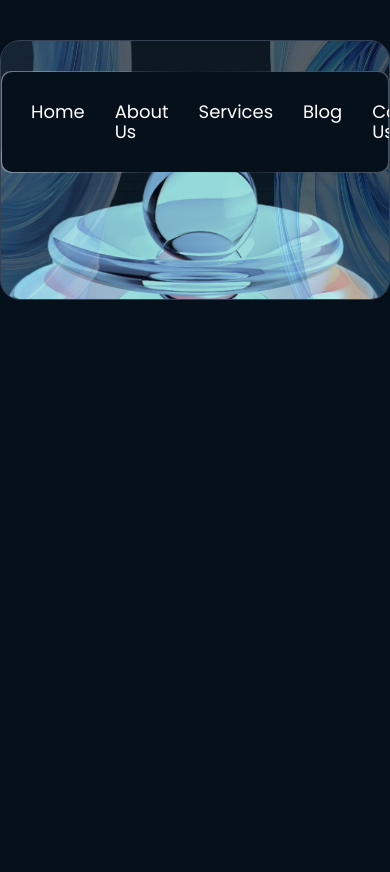
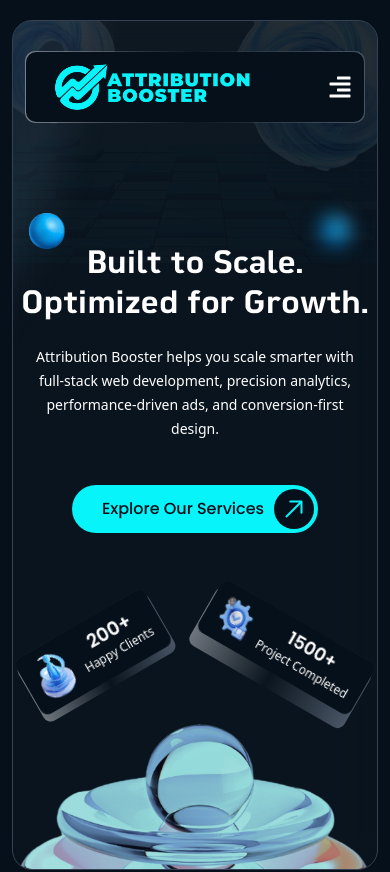
Before and after one commit to team-pr01/Attribution-Booster-Client, a Next.js app: page / in a window 390 px wide. Shown: the top 872 px of the page. Built offline with nearby package versions, Linux system fonts and the light colour scheme.

Commit message:
Added animation in hero section and made responsive

```diff
--- a/src/app/layout.tsx
+++ b/src/app/layout.tsx
@@ -2,7 +2,7 @@ import type { Metadata } from "next";
 import "./globals.css";
 
 export const metadata: Metadata = {
-  title: "Create Next App",
+  title: "Attribution Booster",
   description: "Generated by create next app",
 };
 
--- a/src/components/HomePage/Hero/Hero.tsx
+++ b/src/components/HomePage/Hero/Hero.tsx
@@ -1,132 +1,400 @@
+/* eslint-disable @typescript-eslint/no-explicit-any */
+"use client";
+
 import Image from "next/image";
 import { ICONS, IMAGES } from "../../../../public/assets";
 import Navbar from "@/components/Shared/Navbar/Navbar";
+import { motion } from "framer-motion";
+import { useInView } from "framer-motion";
+import { useRef } from "react";
 
 const Hero = () => {
+  const containerRef = useRef(null);
+  const isInView = useInView(containerRef, { once: true, amount: 0.3 });
+
+  // Animation variants
+  const fadeInUp: any = {
+    hidden: { opacity: 0, y: 60 },
+    visible: {
+      opacity: 1,
+      y: 0,
+      transition: { duration: 0.8, ease: "easeOut" },
+    },
+  };
+
+  const staggerContainer: any = {
+    hidden: { opacity: 0 },
+    visible: {
+      opacity: 1,
+      transition: {
+        staggerChildren: 0.2,
+      },
+    },
+  };
+
+  const rotateCardLeft: any = {
+    hidden: { opacity: 0, x: -100, rotate: -45 },
+    visible: {
+      opacity: 1,
+      x: 0,
+      rotate: -30,
+      transition: { duration: 0.7, ease: "easeOut" },
+    },
+    hover: {
+      rotate: -4,
+      transition: { duration: 0.3, ease: "easeInOut" },
+    },
+  };
+
+  const rotateCardRight: any = {
+    hidden: { opacity: 0, x: 100, rotate: 45 },
+    visible: {
+      opacity: 1,
+      x: 0,
+      rotate: 30,
+      transition: { duration: 0.7, ease: "easeOut" },
+    },
+    hover: {
+      rotate: 4,
+      transition: { duration: 0.3, ease: "easeInOut" },
+    },
+  };
+
+  const floatAnimation: any = {
+    hidden: { opacity: 0, scale: 0.8 },
+    visible: {
+      opacity: 0.3,
+      scale: 1,
+      transition: { duration: 1.2, ease: "easeOut" },
+    },
+  };
+
+  const buttonAnimation: any = {
+    hidden: { opacity: 0, scale: 0.8 },
+    visible: {
+      opacity: 1,
+      scale: 1,
+      transition: { duration: 0.5, ease: "easeOut" },
+    },
+    hover: {
+      scale: 1.05,
+      transition: { duration: 0.2 },
+    },
+    tap: { scale: 0.95 },
+  };
+
+  const globeAnimation: any = {
+    hidden: { opacity: 0, scale: 0 },
+    visible: {
+      opacity: 1,
+      scale: 1,
+      transition: { duration: 0.8, ease: "easeOut" },
+    },
+  };
+
+  const heroImageAnimation: any = {
+    hidden: { opacity: 0, y: 100 },
+    visible: {
+      opacity: 1,
+      y: 0,
+      transition: { duration: 1, ease: "easeOut", delay: 0.5 },
+    },
+  };
+
   return (
-    <div className="max-w-[1800px] h-[1030px] mx-auto py-10">
-      <div className="rounded-[20px]  bg-[rgba(255,255,255,0.02)] border border-gray-700 backdrop-blur-[15px] relative overflow-hidden">
-        <div className="absolute w-full top-[30px] z-9999">
+    <motion.div
+      ref={containerRef}
+      initial="hidden"
+      animate={isInView ? "visible" : "hidden"}
+      className="max-w-[1800px] mx-auto py-5 lg:py-10 px-3 2xl:px-0"
+    >
+      <motion.div
+        className="rounded-[20px] bg-[rgba(255,255,255,0.02)] border border-gray-700 backdrop-blur-[15px] relative overflow-hidden h-[850px] 2xl:h-[1080px]"
+        initial={{ opacity: 0, scale: 0.95 }}
+        animate={{ opacity: 1, scale: 1 }}
+        transition={{ duration: 1, ease: "easeOut" }}
+      >
+        <div className="absolute w-full top-[30px] z-9999 px-3 lg:px-0">
           <Navbar />
         </div>
+
         {/* Top globes */}
-        <div className="flex items-center justify-between max-w-[1000px] absolute left-[450px] top-48 w-full">
-          <Image src={IMAGES.globeCircle} alt="" className="size-12" />
-          <Image src={IMAGES.globeCircle} alt="" className="size-9 blur-[10px]" />
-        </div>
+        <motion.div
+          className="flex items-center justify-between max-w-[320px] 2xl:max-w-[1000px] absolute left-4 lgl:left-[300px] 2xl:left-[450px] top-48 w-full"
+          variants={staggerContainer}
+        >
+          <motion.div variants={globeAnimation}>
             <Image
-          src={IMAGES.heroBg}
+              src={IMAGES.globeCircle}
               alt=""
-          className="opacity-[0.02] w-full max-h-[1125px]"
+              className="size-9 md:size-12"
             />
+          </motion.div>
+          <motion.div variants={globeAnimation}>
             <Image
-          src={IMAGES.circle}
+              src={IMAGES.globeCircle}
               alt=""
-          className="w-[643px] h-[664px] absolute -top-64 -right-56 opacity-[0.30] z-999"
+              className="size-7 md:size-9 blur-[10px]"
             />
+          </motion.div>
+        </motion.div>
+
+        {/* Hero bg */}
+        <motion.div
+          initial={{ opacity: 0 }}
+          animate={{ opacity: 0.02 }}
+          transition={{ duration: 1.5, delay: 0.5 }}
+        >
+          <Image src={IMAGES.heroBg} alt="" className="w-full max-h-[1125px]" />
+        </motion.div>
+
+        {/* Right circle */}
+        <motion.div
+          variants={floatAnimation}
+          initial="hidden"
+          animate="visible"
+        >
+          <motion.div
+            animate={{ rotate: 360 }}
+            transition={{
+              duration: 20,
+              repeat: Infinity,
+              ease: "linear",
+            }}
+            className="size-[200px] 2xl:size-[643px] absolute -top-10 2xl:-top-64 -right-10 2xl:-right-56 opacity-[0.30] z-999"
+          >
+            <Image src={IMAGES.circle} alt="" className="w-full h-full" />
+          </motion.div>
+        </motion.div>
+
         {/* <Image
   src={IMAGES.heroRightGradient}
   alt=""
-          className="w-[643px] h-[664px] absolute -top-64 -right-56 z-999"
+  className="size-[100px] 2xl:size-[643px] absolute -top-64 -right-56 z-999"
+
   /> */}
-        <Image
-          src={IMAGES.circle}
-          alt=""
-          className="w-[643px] h-[664px] absolute -top-64 -left-56 opacity-[0.30] z-999"
-        />
+
+        {/* Left circle */}
+        <motion.div
+          variants={floatAnimation}
+          initial="hidden"
+          animate="visible"
+          transition={{ delay: 0.2 }}
+        >
+          <motion.div
+            animate={{ rotate: 360 }}
+            transition={{
+              duration: 20,
+              repeat: Infinity,
+              ease: "linear",
+            }}
+            className="size-[150px] 2xl:size-[643px] absolute -top-10 2xl:-top-64 -left-10 2xl:-left-56 opacity-[0.30] z-999"
+          >
+            <Image src={IMAGES.circle} alt="" className="w-full h-full" />
+          </motion.div>
+        </motion.div>
+
+        {/* Left gradient */}
+        <motion.div
+          initial={{ opacity: 0 }}
+          animate={{ opacity: 1 }}
+          transition={{ duration: 1, delay: 0.3 }}
+        >
           <Image
             src={IMAGES.heroLeftGradient}
             alt=""
             className="w-[643px] h-[664px] absolute -top-64 -left-56 z-999"
           />
+        </motion.div>
+        {/* Middle gradient */}
+        <motion.div
+          initial={{ opacity: 0 }}
+          animate={{ opacity: 0.3 }}
+          transition={{ duration: 1, delay: 0.4 }}
+        >
           <Image
             src={IMAGES.heroMiddleGradient}
             alt=""
             className="w-[643px] h-[664px] absolute top-32 left-1/3 z-999 opacity-30"
           />
+        </motion.div>
 
-        <div className="absolute top-56 w-full flex flex-col items-center justify-center">
-          <h1 className="font-MartianBThai text-white text-[90px] font-semibold leading-[99px] max-w-[984px] text-center">
+        {/* Contents */}
+        <motion.div
+          className="absolute top-56 w-full flex flex-col items-center justify-center"
+          variants={staggerContainer}
+        >
+          <motion.h1
+            variants={fadeInUp}
+            className="font-MartianBThai text-white text-[32px] lg:text-[61px] 2xl:text-[90px] font-semibold leading-10 lg:leading-[70px] 2xl:leading-[99px] max-w-full lg:max-w-[700px] 2xl:max-w-[984px] text-center"
+          >
             Built to Scale. Optimized for Growth.
-          </h1>
-          <p className="text-white text-lg text-center leading-[30px] max-w-[760px] mt-5">
+          </motion.h1>
+
+          <motion.p
+            variants={fadeInUp}
+            className="text-white text-sm md:text-lg text-center leading-6 md:leading-[30px] max-w-[760px] mt-5 px-3"
+          >
             Attribution Booster helps you scale smarter with full-stack web
             development, precision analytics, performance-driven ads, and
             conversion-first design.
-          </p>
-          <button className="pl-[30px] pr-1 py-1 bg-primary-5 font-Poppins text-neutral-5 rounded-[28px] font-medium text-lg leading-5 cursor-pointer relative flex items-center gap-2.5 mt-11">
+          </motion.p>
+
+          <motion.button
+            variants={buttonAnimation}
+            whileHover="hover"
+            whileTap="tap"
+            className="pl-[30px] pr-1 py-1 bg-primary-5 font-Poppins text-neutral-5 rounded-[28px] font-medium text-base md:text-lg leading-5 cursor-pointer relative flex items-center gap-2.5 mt-11"
+          >
             Explore Our Services
-            <div className="bg-neutral-5 size-12 rounded-full flex items-center justify-center">
+            <div className="bg-neutral-5 size-10 md:size-12 rounded-full flex items-center justify-center">
               <Image src={ICONS.topRightArrow} alt="" className="size-6" />
             </div>
-          </button>
+          </motion.button>
 
           {/* Rotate cards */}
-          <div className="flex justify-between w-full max-w-[1500px] absolute top-[300px]">
-            {/* Happy Clients Card (rotate left) */}
-            <div className="relative rounded-[10px] p-px bg-linear-to-r from-gray-300/50 via-transparent to-gray-600 -rotate-30 hover:-rotate-[4deg] transition-transform duration-500">
-              <div className="rounded-[10px] bg-neutral-5 backdrop-blur-[15px]">
-                <div className="flex items-center justify-between gap-[30px] px-5 py-3">
+          <div className="flex justify-between w-full max-w-[1300px] 2xl:max-w-[1500px] absolute top-[380px] 2xl:top-[350px] sm:top-[250px] md:top-[300px] px-2 sm:px-5">
+            {/* Happy Clients Card */}
+            <motion.div
+              variants={rotateCardLeft}
+              whileHover="hover"
+              animate="visible"
+              className="relative rounded-lg sm:rounded-[10px] p-px bg-linear-to-r from-gray-300/50 via-transparent to-gray-600"
+            >
+              <motion.div
+                className="rounded-lg sm:rounded-[10px] bg-neutral-5 backdrop-blur-[15px]"
+                animate={{ y: [0, -10, 0] }}
+                transition={{
+                  duration: 4,
+                  repeat: Infinity,
+                  ease: "easeInOut",
+                }}
+              >
+                <div className="flex items-center justify-between gap-3 sm:gap-5 md:gap-[30px] px-3 sm:px-5 py-2 sm:py-3">
+                  <motion.div
+                    animate={{ rotate: [0, 5, 0, -5, 0] }}
+                    transition={{
+                      duration: 6,
+                      repeat: Infinity,
+                      ease: "easeInOut",
+                    }}
+                  >
                     <Image
                       src={IMAGES.happyClients}
-                    alt=""
-                    className="w-[77px] h-[82px]"
+                      alt="Happy Clients"
+                      className="w-9 md:w-[77px] h-12 sm:h-[65px] md:h-[82px]"
                     />
+                  </motion.div>
                   <div>
-                    <h1 className="font-Poppins text-white text-[52px] font-semibold leading-[57px] text-center">
+                    <motion.h1
+                      className="font-Poppins text-white text-lg sm:text-2xl md:text-[52px] font-semibold leading-tight md:leading-[57px] text-center"
+                      animate={{ scale: [1, 1.05, 1] }}
+                      transition={{
+                        duration: 2,
+                        repeat: Infinity,
+                        ease: "easeInOut",
+                      }}
+                    >
                       200+
-                    </h1>
-                    <p className="text-white text-lg text-center leading-[30px]">
+                    </motion.h1>
+                    <p className="text-white text-xs sm:text-base md:text-lg text-center leading-5 sm:leading-[30px]">
                       Happy Clients
                     </p>
                   </div>
                 </div>
-              </div>
-            </div>
+              </motion.div>
+            </motion.div>
 
-            {/* Projects Completed Card (rotate right) */}
-            <div className="relative rounded-[10px] p-px bg-linear-to-r from-gray-300/50 via-transparent to-gray-600 rotate-30 hover:rotate-[4deg] transition-transform duration-500">
-              <div className="rounded-[10px] bg-neutral-5 backdrop-blur-[15px]">
-                <div className="flex items-center justify-between gap-[30px] px-5 py-3">
+            {/* Projects Completed Card */}
+            <motion.div
+              variants={rotateCardRight}
+              whileHover="hover"
+              animate="visible"
+              className="relative rounded-lg sm:rounded-[10px] p-px bg-linear-to-r from-gray-300/50 via-transparent to-gray-600"
+            >
+              <motion.div
+                className="rounded-lg sm:rounded-[10px] bg-neutral-5 backdrop-blur-[15px]"
+                animate={{ y: [0, -10, 0] }}
+                transition={{
+                  duration: 4,
+                  repeat: Infinity,
+                  ease: "easeInOut",
+                  delay: 1,
+                }}
+              >
+                <div className="flex items-center justify-between gap-3 sm:gap-5 md:gap-[30px] px-3 sm:px-5 py-2 sm:py-3">
+                  <motion.div
+                    animate={{ rotate: [0, -5, 0, 5, 0] }}
+                    transition={{
+                      duration: 6,
+                      repeat: Infinity,
+                      ease: "easeInOut",
+                      delay: 0.5,
+                    }}
+                  >
                     <Image
                       src={IMAGES.projectCompleted}
-                    alt=""
-                    className="w-[77px] h-[82px]"
+                      alt="Project Completed"
+                      className="w-9 md:w-[77px] h-10 sm:h-[55px] md:h-[82px]"
                     />
+                  </motion.div>
                   <div>
-                    <h1 className="font-Poppins text-white text-[52px] font-semibold leading-[57px] text-center">
+                    <motion.h1
+                      className="font-Poppins text-white text-lg sm:text-2xl md:text-[52px] font-semibold leading-tight md:leading-[57px] text-center"
+                      animate={{ scale: [1, 1.05, 1] }}
+                      transition={{
+                        duration: 2,
+                        repeat: Infinity,
+                        ease: "easeInOut",
+                        delay: 1,
+                      }}
+                    >
                       1500+
-                    </h1>
-                    <p className="text-white text-lg text-center leading-[30px]">
+                    </motion.h1>
+                    <p className="text-white text-xs sm:text-base md:text-lg text-center leading-5 sm:leading-[30px]">
                       Project Completed
                     </p>
                   </div>
                 </div>
-              </div>
-            </div>
+              </motion.div>
+            </motion.div>
           </div>
 
           {/* Bottom globes */}
-          <div className="flex items-center justify-between max-w-[1300px] absolute top-[600px] w-full">
+          <motion.div
+            className="hidden 2xl:flex items-center justify-between max-w-[1100px] 2xl:max-w-[1300px] absolute top-[500px] 2xl:top-[600px] w-full"
+            variants={staggerContainer}
+          >
+            <motion.div variants={globeAnimation}>
               <Image
                 src={IMAGES.globeCircle}
                 alt=""
                 className="size-16 blur-[10px]"
               />
+            </motion.div>
+            <motion.div variants={globeAnimation}>
               <Image
                 src={IMAGES.globeCircle}
                 alt=""
                 className="size-16 blur-[10px]"
               />
-          </div>
-        </div>
+            </motion.div>
+          </motion.div>
+        </motion.div>
+
+        <motion.div
+          variants={heroImageAnimation}
+          initial="hidden"
+          animate="visible"
+        >
           <Image
             src={IMAGES.heroImg}
             alt=""
-          className="absolute bottom-0 mx-auto flex justify-self-center z-50"
+            className="absolute bottom-0 w-full lg:w-1/2 2xl:w-4/7 mx-auto justify-self-center z-50 flex"
           />
-      </div>
-    </div>
+        </motion.div>
+      </motion.div>
+    </motion.div>
   );
 };
 
--- a/src/components/HomePage/Partner/Partner.tsx
+++ b/src/components/HomePage/Partner/Partner.tsx
@@ -1,5 +1,4 @@
 /* eslint-disable react/no-unescaped-entities */
-
 import Image from "next/image";
 import { IMAGES } from "../../../../public/assets";
 
--- a/src/components/Shared/Navbar/Navbar.tsx
+++ b/src/components/Shared/Navbar/Navbar.tsx
@@ -1,14 +1,15 @@
 import Image from "next/image";
 import { IMAGES } from "../../../../public/assets";
 import Link from "next/link";
+import { FaAlignRight } from "react-icons/fa";
 
 const Navbar = () => {
   return (
     <div className="relative rounded-[10px] p-px bg-linear-to-r from-gray-300/50 via-transparent to-gray-600 max-w-[1420px] mx-auto">
       <div className="rounded-[10px] bg-neutral-5 backdrop-blur-[15px]">
-        <div className="flex items-center justify-between px-[29px] py-3">
-          <Link href={"/"}><Image src={IMAGES.logo} alt="Logo" className="w-[219px] h-[70px] relative" /></Link>
-          <nav className="flex space-x-[30px] font-Poppins">
+        <div className="flex items-center justify-between px-3 lg:px-[29px] py-0 lg:py-3">
+          <Link href={"/"}><Image src={IMAGES.logo} alt="Logo" className="w-fit lg:w-[219px] h-[70px] relative" /></Link>
+          <nav className="hidden lg:flex space-x-[30px] font-Poppins">
             <Link href="/" className="text-white text-lg leading-5">
               Home
             </Link>
@@ -25,8 +26,11 @@ const Navbar = () => {
               Contact Us
             </Link>
           </nav>
-          <button className="px-[30px] py-[18px] bg-primary-5 font-Poppins text-neutral-5 rounded-[28px] font-medium text-lg leading-5 cursor-pointer relative">
+          <button className="px-5 lg:px-[30px] py-3 lg:py-[18px] bg-primary-5 font-Poppins text-neutral-5 rounded-[28px] font-medium text-sm md:text-lg leading-5 cursor-pointer relative hidden lg:block">
             Get Started
+          </button>
+          <button className="block lg:hidden">
+            <FaAlignRight className="text-white text-2xl" />
           </button>
         </div>
       </div>
```
Lines whose indentation alone changed are shown as unchanged.
